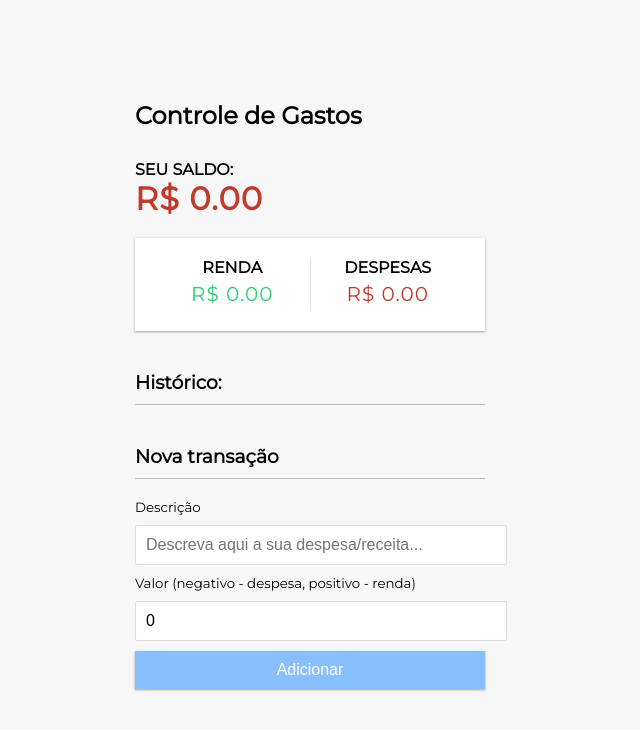
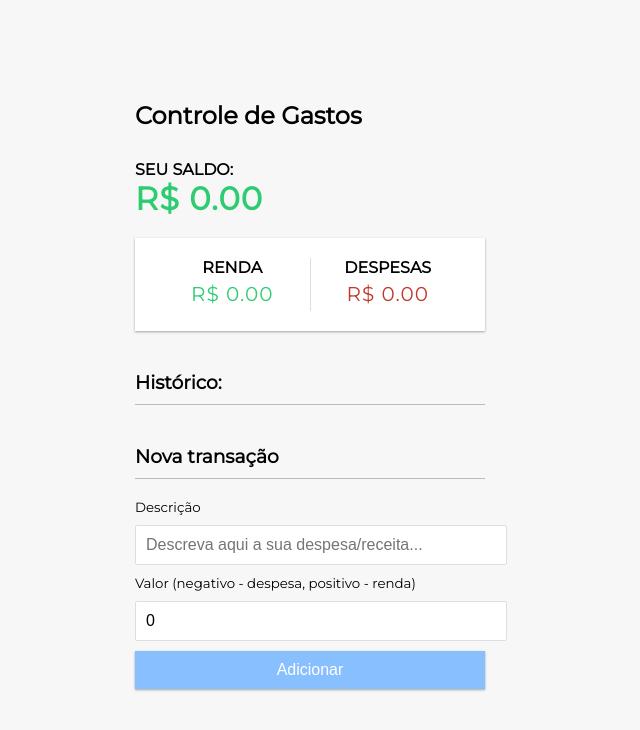
Before and after one commit to Mourinha1994/ExpenseTracker, a React (Create React App) app: page / in a window 1280 px wide. Shown: the top 730 px of the page, without its empty margins (330-970 px from the left). Built offline with nearby package versions, Linux system fonts and the light colour scheme.

Commit message:
Green font color if balance is equal to zero

```diff
--- a/src/components/Balance.js
+++ b/src/components/Balance.js
@@ -14,7 +14,7 @@ export const Balance = () => {
     return (
         <div>
             <h4>Seu saldo:</h4>
-            <h1 className={ total > 0 ? 'plus' : 'minus'}>R$ {total}</h1>
+            <h1 className={ total >= 0 ? 'plus' : 'minus'}>R$ {total}</h1>
         </div>
     )
 }
```
